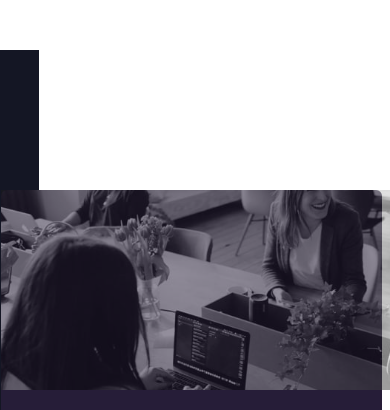
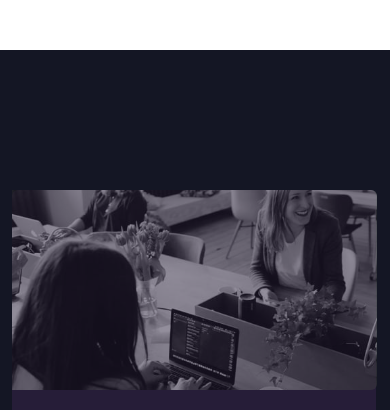
Before and after one commit to sud018/responsive-site, a plain HTML site: page index.html in a window 390 px wide. Shown: the part 250-660 px from the top of the page. Drawn offline with Linux system fonts and the light colour scheme.

Commit message:
space changed

```diff
--- a/style.css
+++ b/style.css
@@ -66,19 +66,19 @@ object-fit: cover;
   {
     background: #141624;
     height:860px;
-    width:10%;
+    width:100%;
     left: 0px;
     position: relative;
     top:300px;
   }
   .header{
     height:600px;
-    width: 381px;
+    width: 364px;
     background-color: #261d38;
     position: relative;
     bottom: 100px;
     border-radius: 6px;
-    left: 2%;
+    left: 3%;
     top: 140px;
   }
  .grid{
@@ -89,7 +89,7 @@ object-fit: cover;
 img{
   grid-area: 1/1/2/2;
   height: 200px;
-  width:400px;
+  width:365px;
 }
 .grid-main{
   grid-area: 2/1/3/2;
```
